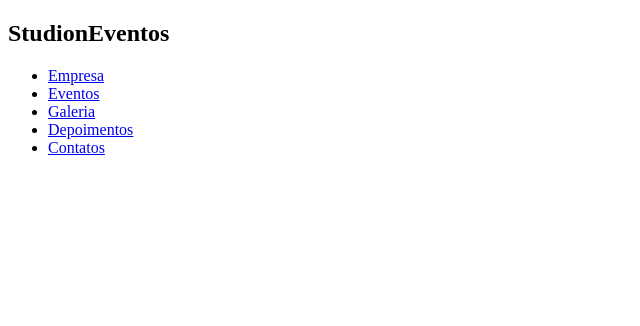
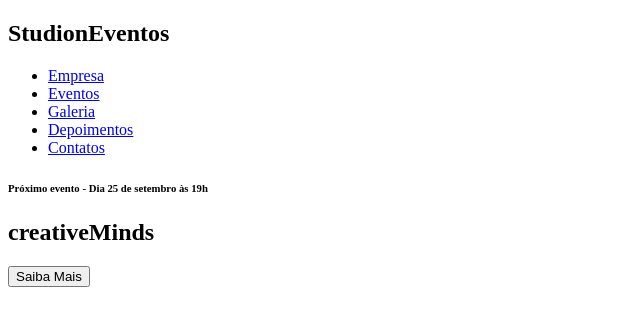
Before and after one commit to ismaelfsjunior/studion, a website: page src/index.html in a window 1280 px wide. Shown: the whole page, without its empty margins (0-640 px from the left). Drawn offline with Linux system fonts and the light colour scheme.

Commit message:
feat(HEADER): Created header

```diff
--- a/src/index.html
+++ b/src/index.html
@@ -37,5 +37,14 @@
                 </li>
             </ul>
         </nav>
+        <header>
+            <div id="slider">
+                <div class="slide">
+                    <h6><span>Próximo evento</span> - Dia 25 de setembro às 19h</h6>
+                    <h2><span>creative</span>Minds</h2>
+                    <button>Saiba Mais</button>
+                </div>
+            </div>
+        </header>
     </body>
 </html>
```
